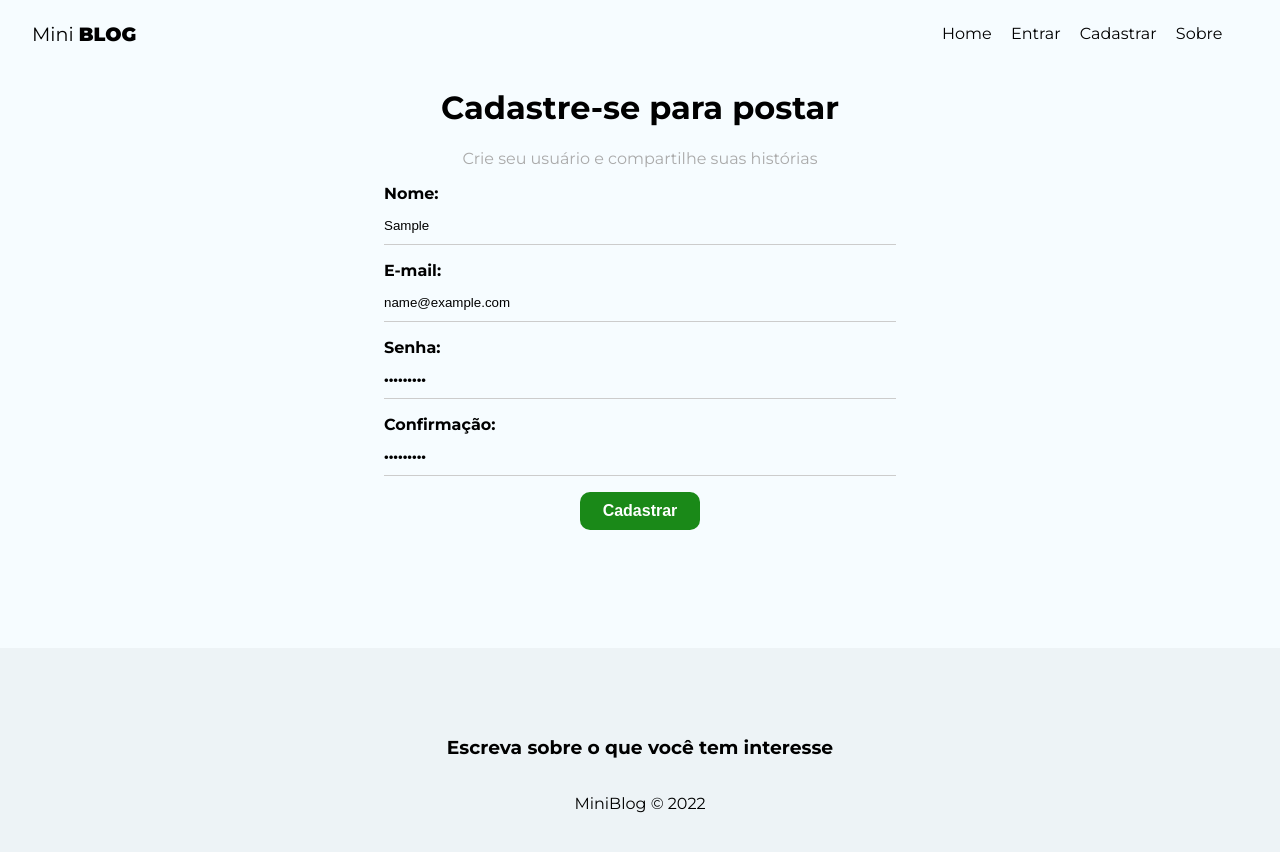
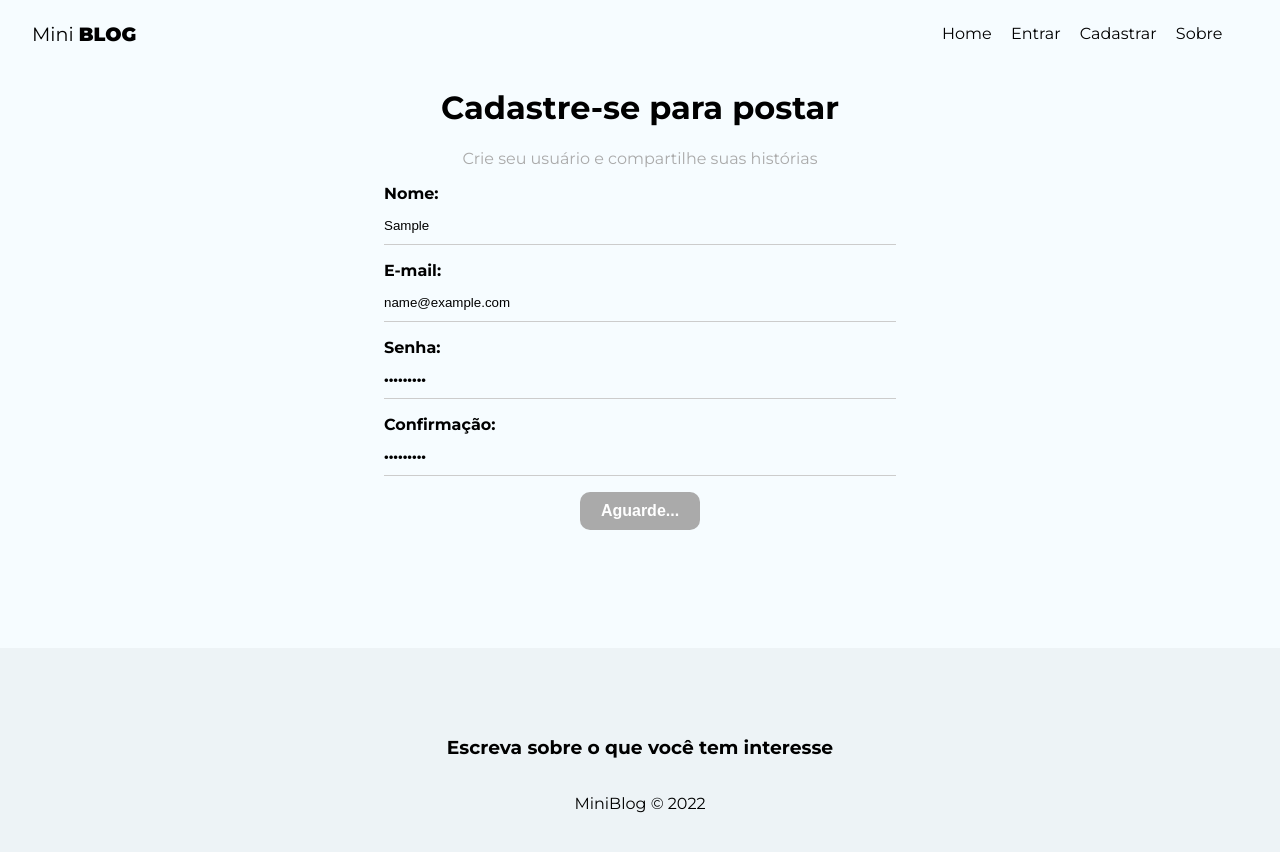
Before and after one commit to jonathancosta746/Mini-blog-React-Js, a React (Create React App) app: page /register in a window 1280 px wide. Both pictures are taken after typing "Sample", "name@example.com", "Sample123", "Sample123" into the empty fields and a click on the button "Cadastrar". Shown: the top 852 px of the page. Built offline with nearby package versions, Linux system fonts and the light colour scheme; no server answers.

Commit message:
criado custom hook de autenticação de usuario, e finalizada logica para cadastro de usuario

```diff
--- a/src/firebase/config.js
+++ b/src/firebase/config.js
@@ -1,6 +1,6 @@
 // Import the functions you need from the SDKs you need
 import { initializeApp } from "firebase/app";
-import { getFirestore } from "firebase/firebase";
+import { getFirestore } from "firebase/firestore";
 // TODO: Add SDKs for Firebase products that you want to use
 // https://firebase.google.com/docs/web/setup#available-libraries
 
--- /dev/null
+++ b/src/hooks/useAuthentication.js
@@ -0,0 +1,80 @@
+import { async } from '@firebase/util';
+
+import {db} from "../firebase/config";
+
+import {
+    getAuth,
+    createUserWithEmailAndPassword,
+    signInWithEmailAndPassword,
+    updateProfile,
+    signOut
+} from 'firebase/auth';
+
+import {useState, useEffect} from 'react';
+
+export const useAuthentication = () => {
+    const [error, setError] = useState(null);
+    const [loading, setLoading] = useState(null);
+
+    //cleanUp
+    //deal with memory leak
+
+    const [cancelled, setCancelled] = useState(false);
+
+    const auth = getAuth();
+
+    function checkIfIsCancelled() {
+        if(cancelled){
+            return;
+        };
+    };
+
+    const createUser = async (data) => {
+        checkIfIsCancelled();
+
+        setLoading(true);
+        setError(null);
+
+        try {
+            const {user} = await createUserWithEmailAndPassword(
+                auth,
+                data.email,
+                data.password
+            );
+            await updateProfile(user, {
+                displayName: data.displayName
+            });
+
+            setLoading(false);
+            return user;
+
+        } catch (error) {
+            console.log(error.message);
+            console.log(typeof error.message);
+
+            let systemErrorMessage
+
+            if(error.message.includes("Password")){
+                systemErrorMessage = "A sernha precisa conter pelo menos 6 caracteres.";
+            } else if (error.message.includes("email-already")){
+                systemErrorMessage = "E-mail já cadastrado.";
+            }  else {
+                systemErrorMessage = "Ocorreu um erro, por favor tente novamente mais tarde.";
+            }
+            setLoading(false);
+            setError(systemErrorMessage);
+        }
+
+    };
+
+    useEffect(() => {
+        return () => setCancelled(true)
+    }, []);
+
+    return {
+        auth,
+        createUser,
+        error,
+        loading
+    };
+};
--- a/src/pages/Register/Register.js
+++ b/src/pages/Register/Register.js
@@ -2,17 +2,21 @@
 
 import {useState, useEffect} from 'react';
 
+import { useAuthentication } from "../../hooks/useAuthentication";
+
 const Register = () => {
-  const [displayName, setDisplayName] = useState("")
-  const [email, setEmail] = useState("")
-  const [password, setPassword] = useState("")
-  const [confirmPassword, setConfirmPassword] = useState("")
-  const [error, setError] = useState("")
+  const [displayName, setDisplayName] = useState("");
+  const [email, setEmail] = useState("");
+  const [password, setPassword] = useState("");
+  const [confirmPassword, setConfirmPassword] = useState("");
+  const [error, setError] = useState("");
 
-  const handleSubmit = (e) => {
-    e.preventDefault()
+  const {createUser, error: authError, loading} = useAuthentication();
 
-    setError("")
+  const handleSubmit = async (e) => {
+    e.preventDefault();
+
+    setError("");
 
     const user = {
       displayName,
@@ -24,8 +28,19 @@
       setError("As senhas precisam ser iguais!")
       return;
     }
-    console.log(user);
+
+    const res = await createUser(user);
+
+    console.log(res);
   };
+
+  useEffect(() => {
+
+    if(authError) {
+      setError(authError);
+    }
+
+  }, [authError]);
 
   return (
     <div className={styles.register}>
@@ -76,11 +91,12 @@
               onChange={(e) => setConfirmPassword(e.target.value)}
               />
           </label>
-          <button className="btn">Cadastrar</button>
+          {!loading && <button className="btn">Cadastrar</button>}
+          {loading && <button className="btn" disabled>Aguarde...</button>}
           {error && <p className="error">{error}</p>}
         </form>
     </div>
-  )
-}
+  );
+};
 
 export default Register
```
